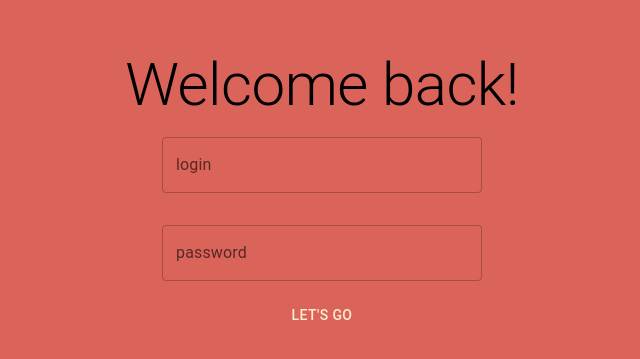
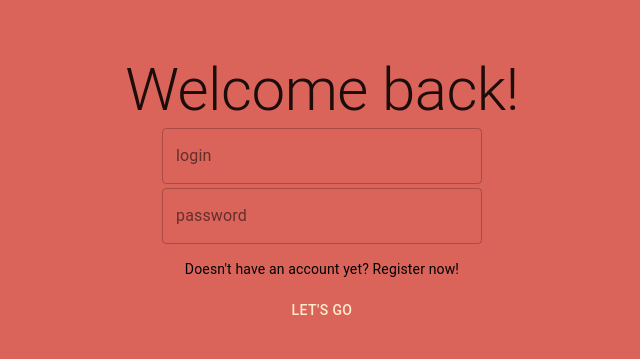
Before and after one commit to curriculum-vitae-team/cv-Ensign-Papkevich, a React app: page / in a window 1280 px wide. Shown: the part 209-568 px from the top of the page, without its empty margins (318-958 px from the left). Built offline with nearby package versions, Linux system fonts and the light colour scheme.

Commit message:
PR feedback fixed

```diff
--- a/public/static/css/reset.css
+++ /dev/null
@@ -1,58 +0,0 @@
-html {
-  box-sizing: border-box;
-  font-size: 16px;
-  height: 100%;
-}
-
-*,
-*:before,
-*:after {
-  box-sizing: inherit;
-}
-
-body,
-h1,
-h2,
-h3,
-h4,
-h5,
-h6,
-p,
-ol,
-ul {
-  margin: 0;
-  padding: 0;
-  font-weight: normal;
-}
-body {
-  height: 100%;
-}
-ol,
-ul {
-  list-style: none;
-}
-
-img {
-  max-width: 100%;
-  height: auto;
-}
-
-#root {
-  height: 100%;
-}
-
-#d::before {
-  content: "\f06e";
-}
-#d{
-  font-style: normal;
-  font-variant-caps: normal;
-  font-variant-ligatures: normal;
-  font-variant-numeric: normal;
-  font-variant-east-asian: normal;
-  font-weight: normal;
-  font-stretch: normal;
-  font-size: 14px;
-  line-height: 1;
-  font-family: FontAwesome;
-}
--- a/src/components/app/app.tsx
+++ b/src/components/app/app.tsx
@@ -1,11 +1,16 @@
 import { ApolloProvider } from "@apollo/client"
+import { CssBaseline, ThemeProvider } from "@material-ui/core/"
 import { client } from "../../graphql/client"
 import { Router } from "../router/router"
+import theme from "./theme"
 
 export const App = () => {
   return (
-    <ApolloProvider client={client}>
-      <Router />
-    </ApolloProvider>
+    <ThemeProvider theme={theme}>
+      <ApolloProvider client={client}>
+        <Router />
+        <CssBaseline />
+      </ApolloProvider>
+    </ThemeProvider>
   )
 }
--- a/src/components/app/index.tsx
+++ /dev/null
@@ -1 +0,0 @@
-export { App } from "./app"
--- /dev/null
+++ b/src/components/app/theme.tsx
@@ -0,0 +1,19 @@
+import { createTheme } from "@material-ui/core/styles"
+export const theme = createTheme({
+  overrides: {
+    MuiCssBaseline: {
+      "@global": {
+        body: {
+          height: "100%",
+        },
+        html: {
+          height: "100%",
+        },
+        "#root": {
+          height: "100%",
+        },
+      },
+    },
+  },
+})
+export default theme
--- /dev/null
+++ b/src/components/pages/auth/login/login.styles.ts
@@ -0,0 +1,26 @@
+import { styled } from "@mui/material"
+import { Button, TextField, Link } from "@material-ui/core/"
+
+export const form = styled("form")({
+  width: "100%",
+  height: "100%",
+  backgroundColor: "#da645a",
+  display: "flex",
+  justifyContent: "center",
+  alignItems: "center",
+  flexDirection: "column",
+})
+
+export const textField = styled(TextField)({
+  margin: 2,
+  width: "25%",
+})
+
+export const button = styled(Button)({
+  color: "blanchedalmond",
+})
+
+export const link = styled(Link)({
+  color: "#000",
+  margin: "1%",
+})
--- a/src/components/pages/auth/login/login.tsx
+++ b/src/components/pages/auth/login/login.tsx
@@ -1,73 +1,58 @@
 import { useLazyQuery } from "@apollo/client"
-import { Box, Typography, TextField, Button } from "@mui/material"
+import { Typography } from "@mui/material"
 import { LOGIN_QUERY } from "../../../../graphql/queries"
-import { useState } from "react"
 import { useNavigate } from "react-router-dom"
+import * as Styled from "./login.styles"
+import { useForm } from "react-hook-form"
+import { access_token } from "../../auth/reactiveComponent"
+
+//TODO make show pass btn
+//TODO validate that email or pass field is not empty
 
 export const Login = () => {
   const navigate = useNavigate()
-  const [formState, setFormState] = useState({
-    email: "",
-    password: "",
-  })
 
-  const [login] = useLazyQuery(LOGIN_QUERY, {
-    variables: {
-      email: formState.email,
-      password: formState.password,
-    },
+  //TODO use interface type after merge
+  const { register, handleSubmit } = useForm()
+
+  const [doLogIn] = useLazyQuery(LOGIN_QUERY, {
     onCompleted: ({ login }) => {
-      localStorage.setItem("access_token", login.access_token)
+      access_token(login.access_token)
       navigate("/example")
     },
   })
-
   return (
-    <Box
-      sx={{
-        width: "100%",
-        height: "100%",
-        backgroundColor: "#da645a",
-        display: "flex",
-        justifyContent: "center",
-        alignItems: "center",
-        flexDirection: "column",
-      }}
+    <Styled.form
+      //TODO is this okay???
+      onSubmit={handleSubmit((data) => {
+        doLogIn({
+          variables: {
+            email: data.email,
+            password: data.password,
+          },
+        })
+      })}
+      //TODO is this okay???
     >
       <Typography variant="h2">Welcome back!</Typography>
-      <TextField
+      <Styled.textField
+        {...register("email")}
         id="outlined-basic"
         label="login"
         variant="outlined"
-        sx={{ m: 2, width: 1 / 4 }}
-        onChange={(e) =>
-          setFormState({
-            ...formState,
-            email: e.target.value,
-          })
-        }
       />
-      <TextField
+      <Styled.textField
+        {...register("password")}
         id="outlined-basic"
         label="password"
         variant="outlined"
-        sx={{ m: 2, width: 1 / 4 }}
-        onChange={(e) =>
-          setFormState({
-            ...formState,
-            password: e.target.value,
-          })
-        }
       />
-      <Button
-        color="secondary"
-        sx={{ color: "blanchedalmond" }}
-        onClick={(e) => {
-          login()
-        }}
-      >
+      <Styled.link href="/auth/signup" underline="none">
+        Doesn't have an account yet? Register now!
+      </Styled.link>
+      <Styled.button type="submit" color="secondary">
         Let's go
-      </Button>
-    </Box>
+      </Styled.button>
+    </Styled.form>
   )
 }
--- /dev/null
+++ b/src/components/pages/auth/reactiveComponent.tsx
@@ -0,0 +1,3 @@
+import { makeVar } from '@apollo/client';
+
+export const access_token = makeVar("");
--- a/src/components/router/router.tsx
+++ b/src/components/router/router.tsx
@@ -7,27 +7,11 @@ export const Router = () => {
   return (
     <BrowserRouter>
       <Routes>
-        <Route
-          path="/login"
-          element={
-            localStorage.getItem("access_token") == null ? (
-              <Login />
-            ) : (
-              <Example />
-            )
-          }
-        />
-        <Route
-          path="/"
-          element={
-            localStorage.getItem("access_token") == null ? (
-              <Login />
-            ) : (
-              <Example />
-            )
-          }
-        />
-        <Route path="/signup" element={<Signup />} />
+        <Route path="/auth">
+          <Route path="/auth/login" element={<Login />} />
+          <Route path="/auth/signup" element={<Signup />} />
+        </Route>
+        <Route path="/" element={<Login />} />
         <Route path="/example" element={<Example />} />
       </Routes>
     </BrowserRouter>
--- a/src/graphql/client.ts
+++ b/src/graphql/client.ts
@@ -1,16 +1,16 @@
 import { ApolloClient, createHttpLink, InMemoryCache } from "@apollo/client"
 import { setContext } from "@apollo/client/link/context"
+import { access_token } from "../components/pages/auth/reactiveComponent"
 
 const httpLink = createHttpLink({
   uri: process.env.GRAPHQL_API_URL,
 })
 
 const authLink = setContext((_, { headers }) => {
-  const token = localStorage.getItem("access_token")
   return {
     headers: {
       ...headers,
-      authorization: token ? `Bearer ${token}` : "",
+      authorization: access_token() && `Bearer ${access_token()}`,
     },
   }
 })
--- a/src/index.tsx
+++ b/src/index.tsx
@@ -1,6 +1,5 @@
 import { createRoot } from "react-dom/client"
-import { App } from "./components/app"
-import "../public/static/css/reset.css"
+import { App } from "./components/app/app"
 
 const root = createRoot(document.getElementById("root")!)
 root.render(<App />)
--- a/webpack.config.js
+++ b/webpack.config.js
@@ -1,12 +1,12 @@
 const path = require("path")
-const Dotenv = require("dotenv-webpack")
+const dotenv = require("dotenv-webpack")
 const HtmlWebpackPlugin = require("html-webpack-plugin")
 const ESLintPlugin = require("eslint-webpack-plugin")
 
 module.exports = {
   entry: "./src/index.tsx",
   plugins: [
-    new Dotenv(),
+    new dotenv(),
     new HtmlWebpackPlugin({
       template: "./public/index.html",
     }),
```
Also changed, not shown: package.json (+12 -9 lines), 1 other file (tests, documents, lock files or other folders).
